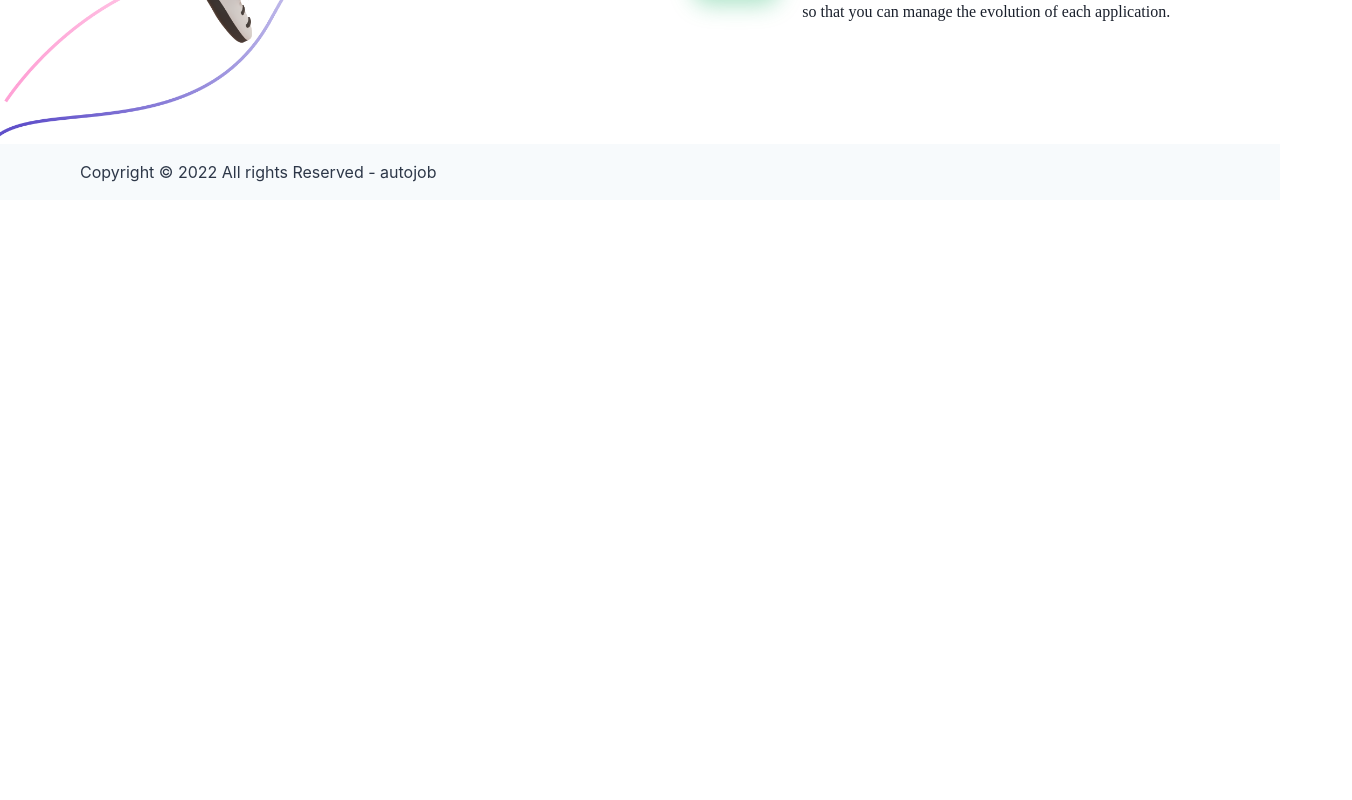
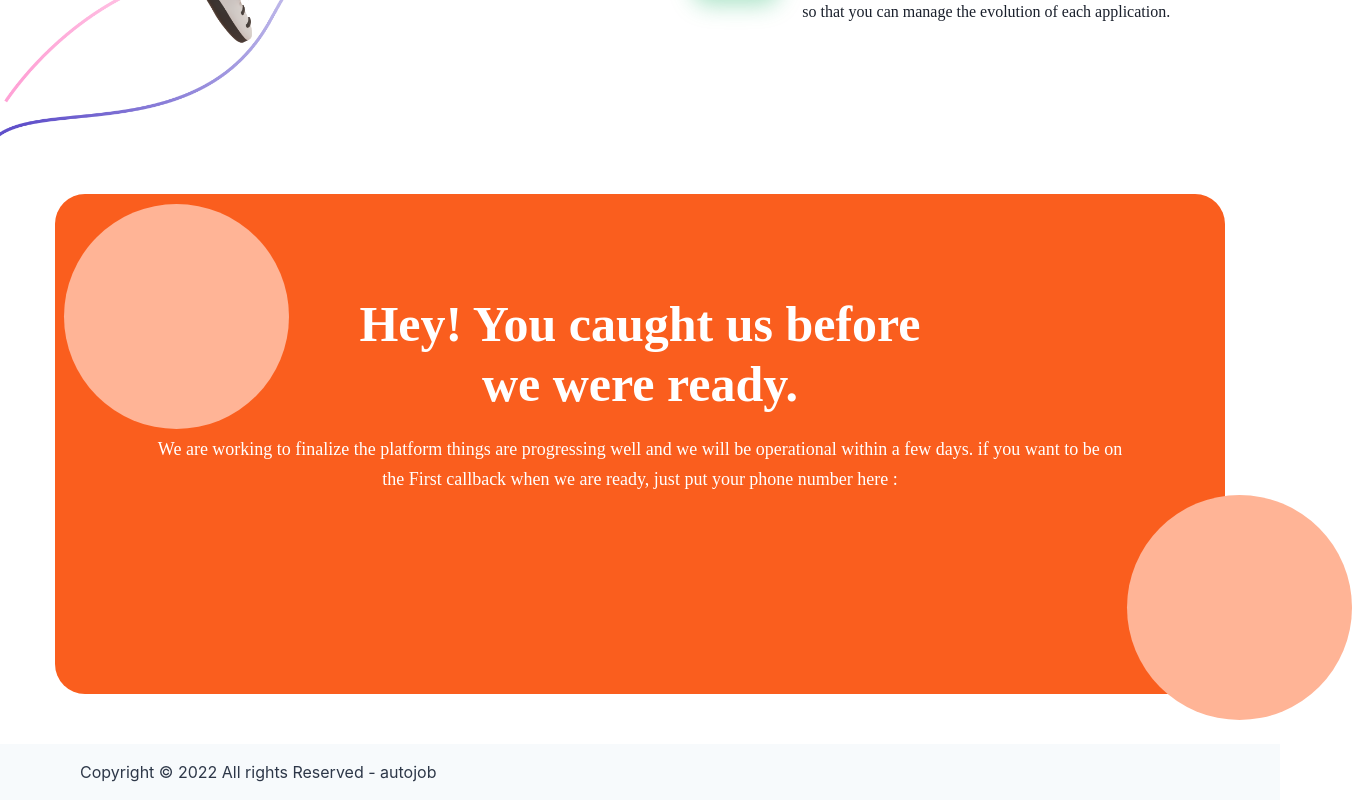
Before and after one commit to jambu43/auto-job-landing-page, a React (Create React App) app: page / in a window 1280 px wide. Shown: the part 1789-2589 px from the top of the page, 1352 px wide, since content can reach past the window. Before the commit the page ends 1989 px from the top, so only its background shows below. Built offline with nearby package versions, Linux system fonts and the light colour scheme.

Commit message:
Ready without form

```diff
--- /dev/null
+++ b/src/components/Ready.tsx
@@ -0,0 +1,79 @@
+import { Stack, StatUpArrow } from "@chakra-ui/react";
+import React from "react";
+import styled from "styled-components";
+
+function Ready() {
+  return (
+    <Stack
+      minH={"30vh"}
+      direction={{ base: "column", md: "row" }}
+      style={{ marginTop: "50px", marginBottom: "50px" }}
+    >
+      <Container>
+        <CircleTop />
+        <Title>Hey! You caught us before we were ready.</Title>
+        <Description>
+          We are working to finalize the platform things are progressing well
+          and we will be operational within a few days. if you want to be on the
+          First callback when we are ready, just put your phone number here :
+        </Description>
+        <CircleBottom />
+        <ButtonContainer></ButtonContainer>
+      </Container>
+    </Stack>
+  );
+}
+
+const Container = styled.div`
+  background: #fa5e1e;
+  border-radius: 30px;
+  width: 1170px;
+  height: 500px;
+  margin: auto;
+  padding: 100px;
+`;
+const Title = styled.h1`
+  font-family: "Recoleta";
+  font-style: normal;
+  font-weight: 600;
+  font-size: 50px;
+  line-height: 120%;
+  margin: auto;
+  /* or 60px */
+
+  text-align: center;
+
+  color: #ffffff;
+  width: 587px;
+`;
+const Description = styled.p`
+  font-family: "Product Sans";
+  font-style: normal;
+  font-weight: 400;
+  font-size: 18px;
+  line-height: 170%;
+  color: #ffffff;
+  text-align: center;
+  margin-top: 20px;
+`;
+const CircleTop = styled.div`
+  width: 225px;
+  height: 225px;
+  background: #ffb496;
+  position: absolute;
+  border-radius: 50%;
+  left: 5%;
+  top: 77%;
+`;
+const CircleBottom = styled.div`
+  width: 225px;
+  height: 225px;
+  background: #ffb496;
+  position: absolute;
+  border-radius: 50%;
+  left: 1127px;
+`;
+const ButtonContainer = styled.div`
+  display: flex;
+`;
+export default Ready;
--- a/src/pages/Home.tsx
+++ b/src/pages/Home.tsx
@@ -3,6 +3,7 @@ import Banner from "../components/Banner";
 import Features from "../components/Features";
 import HowWorks from "../components/HowWorks";
 import Layout from "../components/partials/Layout";
+import Ready from "../components/Ready";
 
 function Home() {
   return (
@@ -10,6 +11,7 @@ function Home() {
       <Banner />
       <HowWorks />
       <Features />
+      <Ready />
     </Layout>
   );
 }
```
